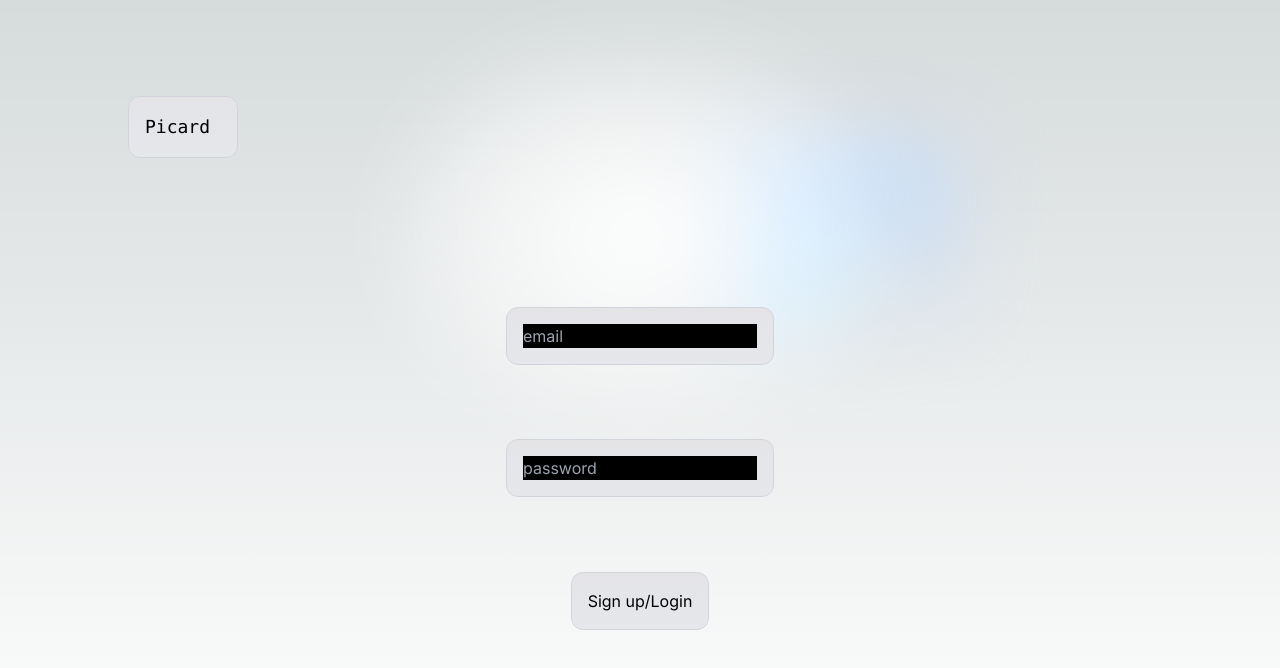
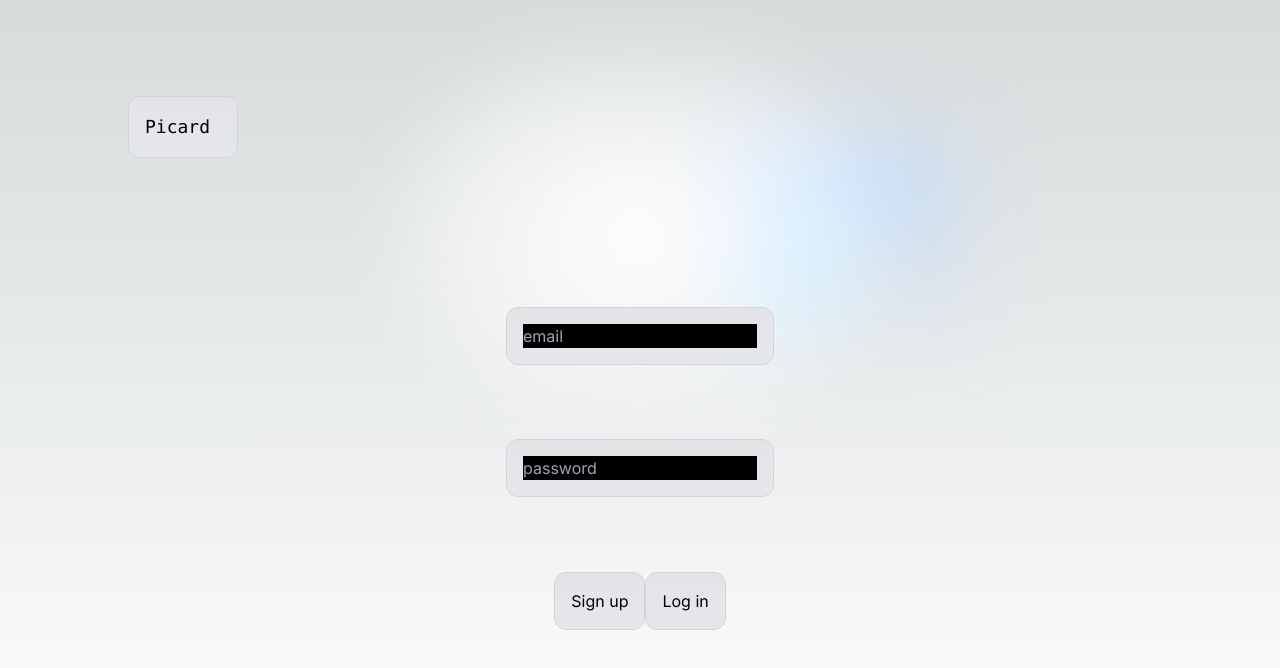
Before and after one commit to tsm0029/PicardFront, a Next.js app in the folder picard/: page / in a window 1280 px wide. Shown: the top 668 px of the page. Built offline with nearby package versions, Linux system fonts and the light colour scheme.

Commit message:
made login and sign up separate

```diff
--- a/picard/src/app/page.tsx
+++ b/picard/src/app/page.tsx
@@ -50,11 +50,17 @@
           background: 'black',
         }}></input>
         </p>
+        <div>
         <button onClick={sayHello} style={{
           background: 'dark-grey',
         }}>
         <p className="fixed left-0 top-0 flex w-full justify-center border-b border-gray-300 bg-gradient-to-b from-zinc-200 pb-6 pt-8 backdrop-blur-2xl dark:border-neutral-800 dark:bg-zinc-800/30 dark:from-inherit lg:static lg:w-auto  lg:rounded-xl lg:border lg:bg-gray-200 lg:p-4 lg:dark:bg-zinc-800/30">
-           Sign up/Login</p></button>
+           Sign up</p></button>
+           <button onClick={sayHello} style={{
+          background: 'dark-grey',
+        }}>
+        <p className="fixed left-0 top-0 flex w-full justify-center border-b border-gray-300 bg-gradient-to-b from-zinc-200 pb-6 pt-8 backdrop-blur-2xl dark:border-neutral-800 dark:bg-zinc-800/30 dark:from-inherit lg:static lg:w-auto  lg:rounded-xl lg:border lg:bg-gray-200 lg:p-4 lg:dark:bg-zinc-800/30">
+           Log in</p></button> </div>
       {/* </div>  */}
 
        <div className="mb-32 grid text-center lg:max-w-5xl lg:w-full lg:mb-0 lg:grid-cols-4 lg:text-left">
```
